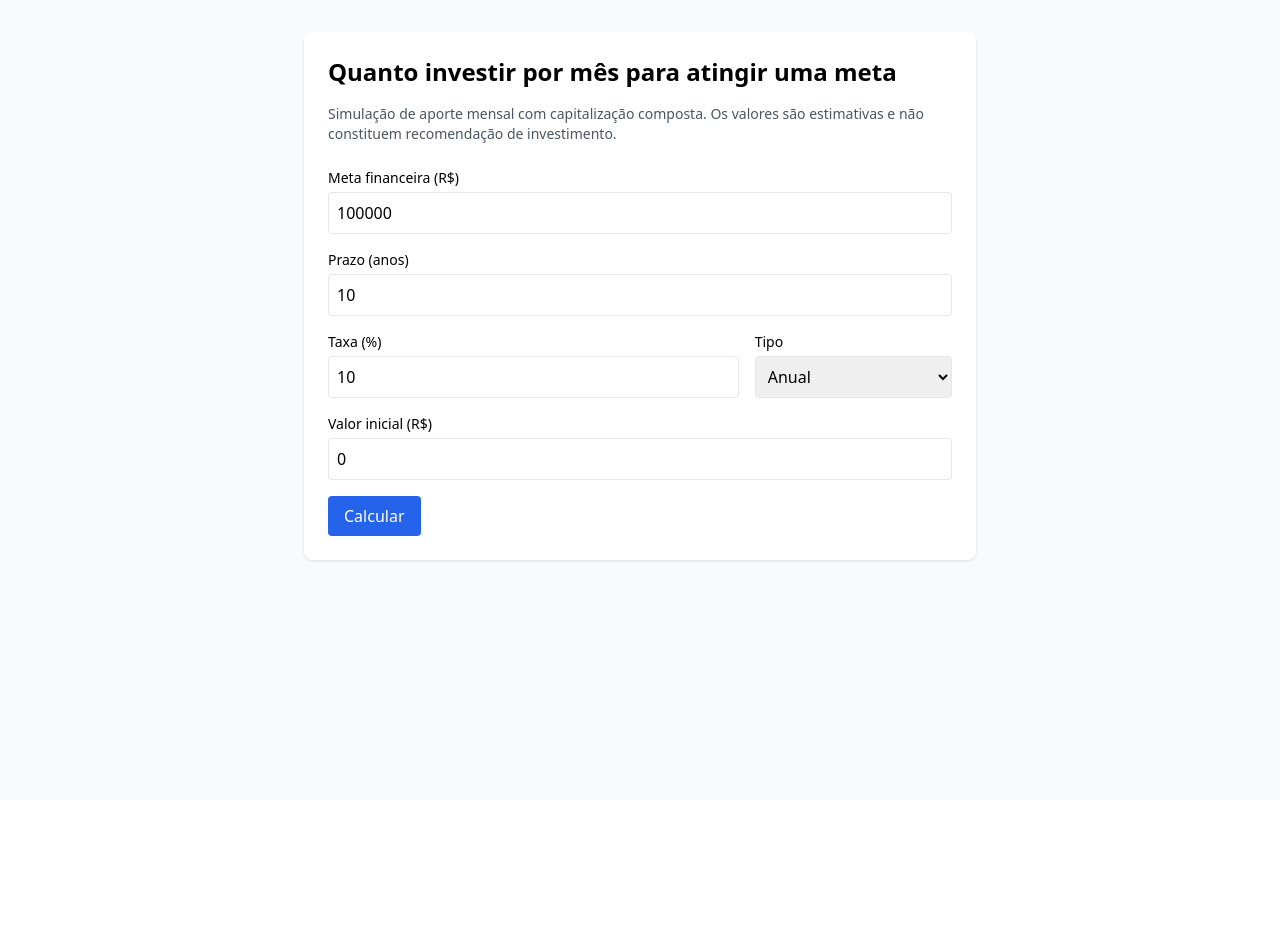
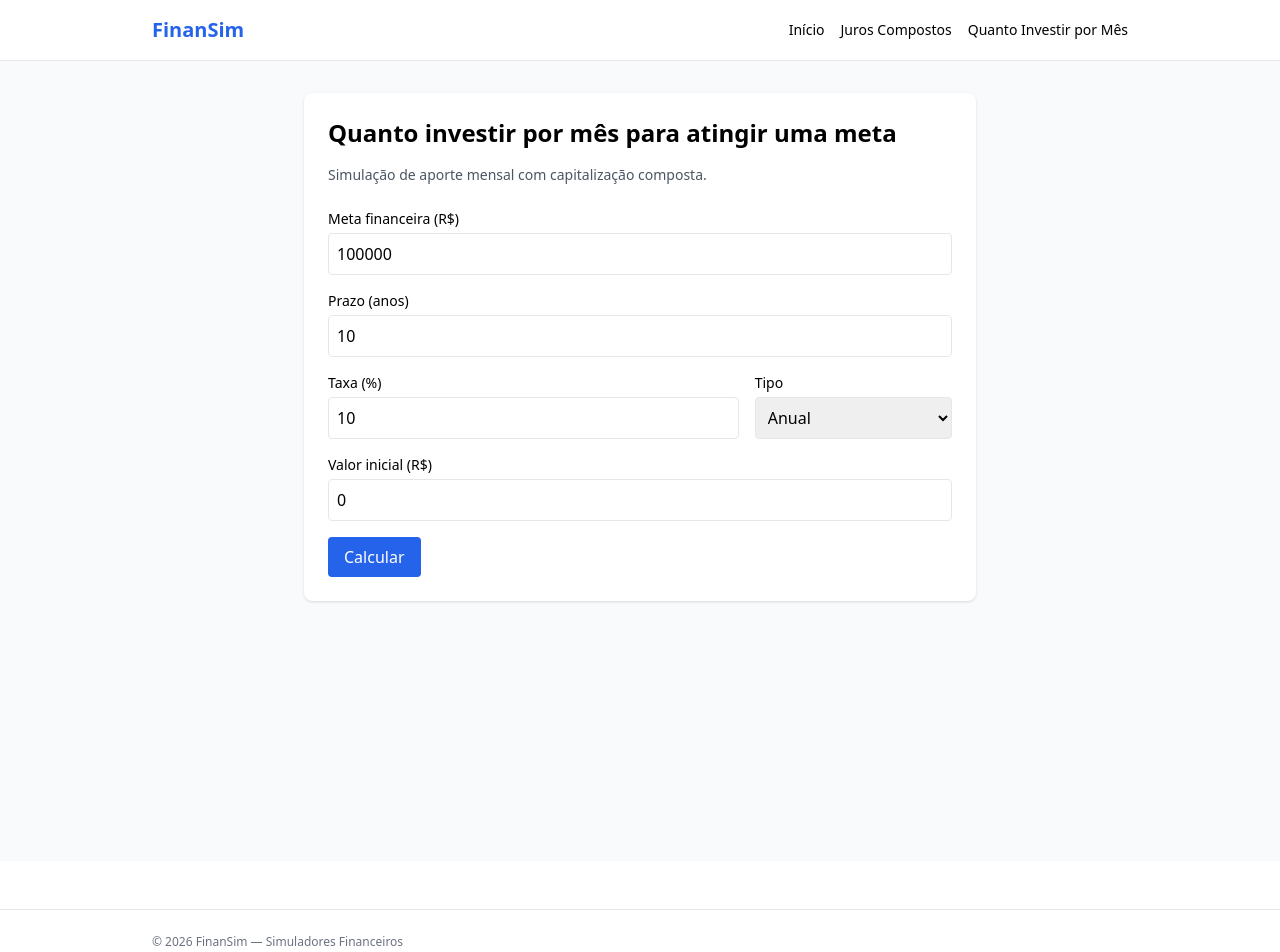
Before and after one commit to tulioqp/finansim, a Next.js app in the folder frontend/: page /quanto-investir-por-mes in a window 1280 px wide. Shown: the top 952 px of the page. Before the commit the page ends 800 px from the top, so only its background shows below. Built offline with nearby package versions, Linux system fonts and the light colour scheme.

Commit message:
header and footer quanto-investir

```diff
--- a/frontend/pages/quanto-investir-por-mes.js
+++ b/frontend/pages/quanto-investir-por-mes.js
@@ -1,5 +1,7 @@
 import { useState } from 'react'
 import Head from 'next/head'
+import Header from '../components/Header'
+import Footer from '../components/Footer'
 
 export default function QuantoInvestirPorMes() {
   const [meta, setMeta] = useState(100000)
@@ -50,6 +52,8 @@ export default function QuantoInvestirPorMes() {
         />
       </Head>
 
+      <Header />
+
       <div className="min-h-screen bg-gray-50 p-8">
         <main className="max-w-2xl mx-auto bg-white p-6 rounded-lg shadow">
           <h1 className="text-2xl font-bold mb-4">
@@ -58,8 +62,6 @@ export default function QuantoInvestirPorMes() {
 
           <p className="mb-6 text-sm text-gray-600">
             Simulação de aporte mensal com capitalização composta.
-            Os valores são estimativas e não constituem recomendação
-            de investimento.
           </p>
 
           <form onSubmit={calcular} className="space-y-4">
@@ -146,6 +148,7 @@ export default function QuantoInvestirPorMes() {
           )}
         </main>
       </div>
+      <Footer />
     </>
   )
 }
```
